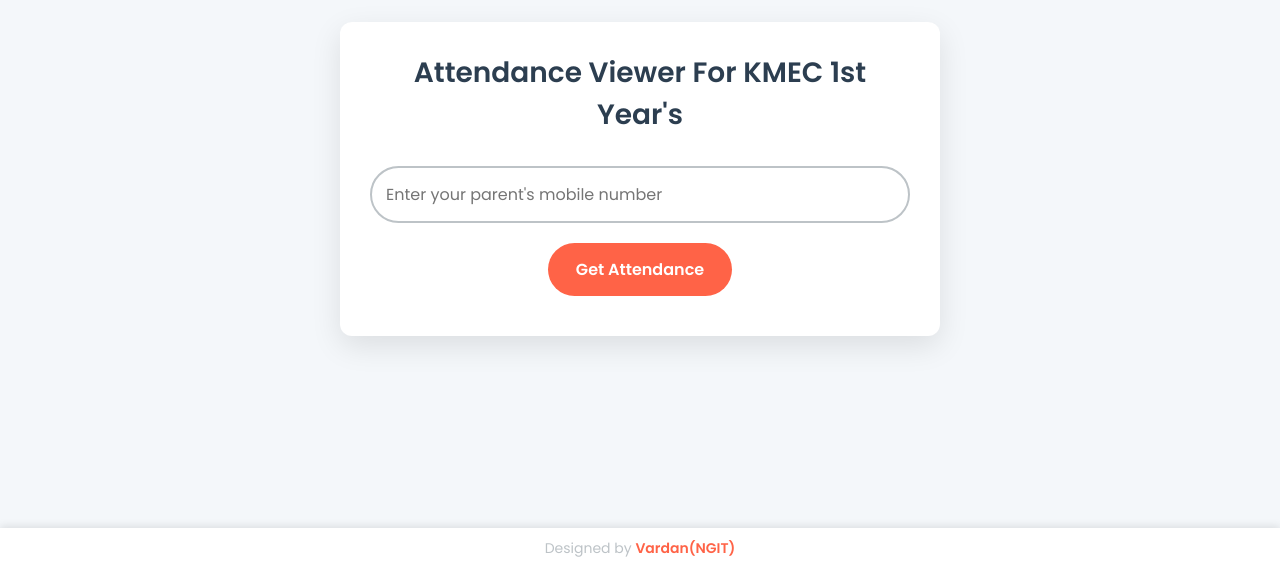
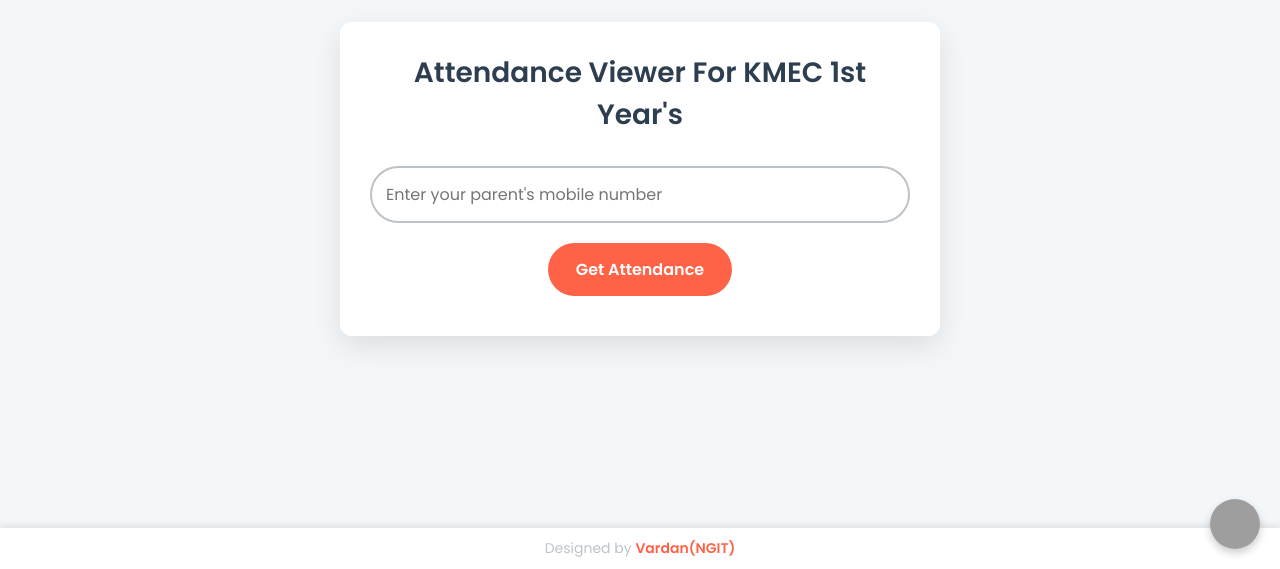
Before and after one commit to kmec24/Attendance, a plain HTML site: page index.html in a window 1280 px wide. Shown: the part 231-800 px from the top of the page. Drawn offline with Linux system fonts and the light colour scheme; grey boxes are pictures that could not be loaded.

Commit message:
Update index.html

```diff
--- a/index.html
+++ b/index.html
@@ -215,6 +215,24 @@ button {
     color: #FF6347; /* Tomato color for the link */
 }
 
+
+/* Instagram logo fixed to bottom-right corner */
+#instagramLogo {
+    position: fixed;
+    bottom: 20px;
+    right: 20px;
+    width: 50px;
+    height: 50px;
+    background-image: url('https://img.icons8.com/fluency-systems-regular/48/FD7E14/instagram-new--v1.png');
+    background-size: cover;
+    background-position: center;
+    border-radius: 50%;
+    box-shadow: 0 4px 8px rgba(0, 0, 0, 0.2);
+    cursor: pointer;
+    z-index: 10000;
+}
+
+
 /* Button container for View Marks and Follow me */
 .button-container {
     display: flex;
@@ -277,11 +295,7 @@ button {
   <button id="goBackButton" onclick="goBack()">Go Back</button>
   <button id="contactMeButton" onclick="contactMe()">View CIE Marks</button>
   <!-- Instagram Button -->
-  <button id="instagramButton">
-    <a href="https://www.instagram.com/vardan.19" target="_blank" style="color: white; text-decoration: none; display: block; padding: 16px 32px; background-color: #FF6347; border-radius: 30px;">
-      Follow me on Instagram
-    </a>
-  </button>
+
 </div>
 
 
@@ -397,6 +411,10 @@ document.getElementById("attendanceForm").addEventListener("submit", function(ev
 	<div id="floatingGreeting" style="display: none;"></div>
 
 
+	<a href="https://www.instagram.com/vardn.19/" target="_blank">
+    <div id="instagramLogo"></div>
+</a>
+
 
 	</body>
 	</html>
```
